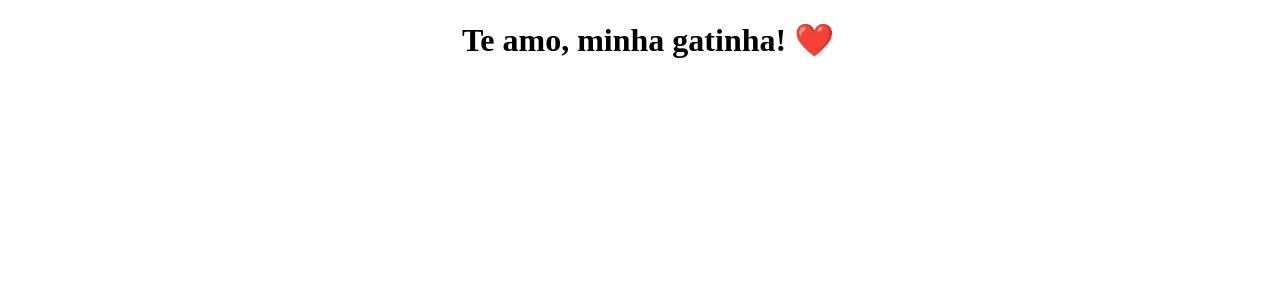
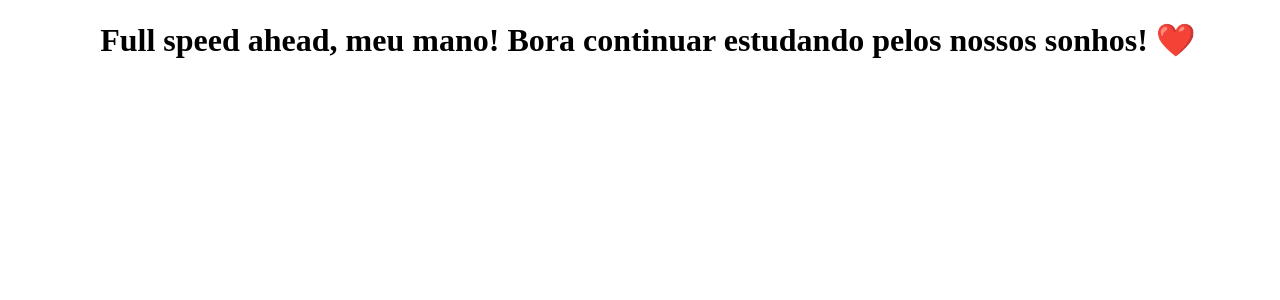
Before and after one commit to Diowgo/clone-tabnews, a Next.js app: page / in a window 1280 px wide. Both pictures are taken after a click on the button "Clique Aqui". Shown: the top 300 px of the page. Built offline with nearby package versions, Linux system fonts and the light colour scheme.

Commit message:
Recadinho especial...

```diff
--- a/components/component.js
+++ b/components/component.js
@@ -6,6 +6,6 @@ export default function Mensagem() {
     if (state == 0) {
         return <button onClick={() => changeState(1)}>Clique Aqui</button>
     }
-    return <h1>Te amo, minha gatinha! ❤️</h1>
+    return <h1>Full speed ahead, meu mano! Bora continuar estudando pelos nossos sonhos! ❤️</h1>
 
 }
```
